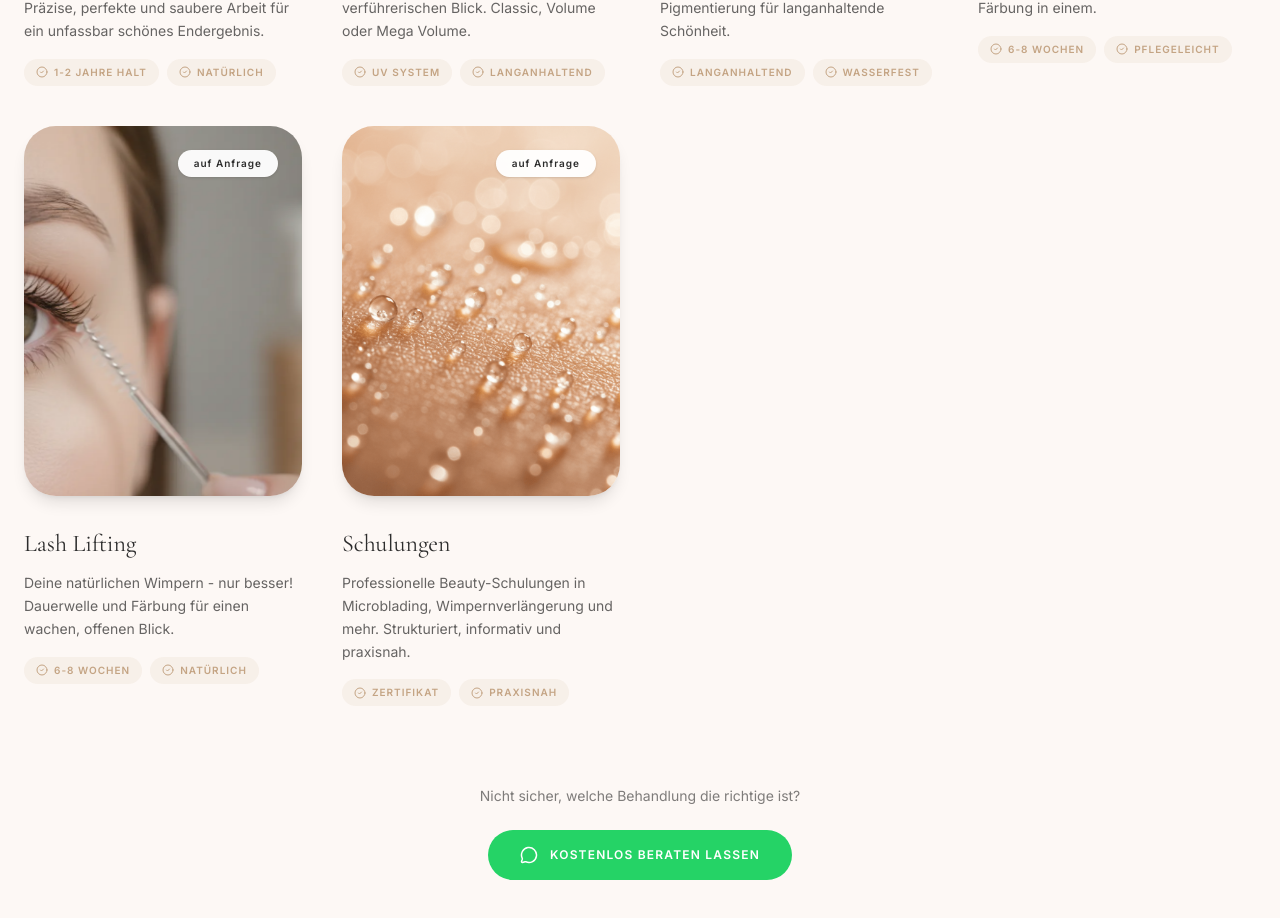
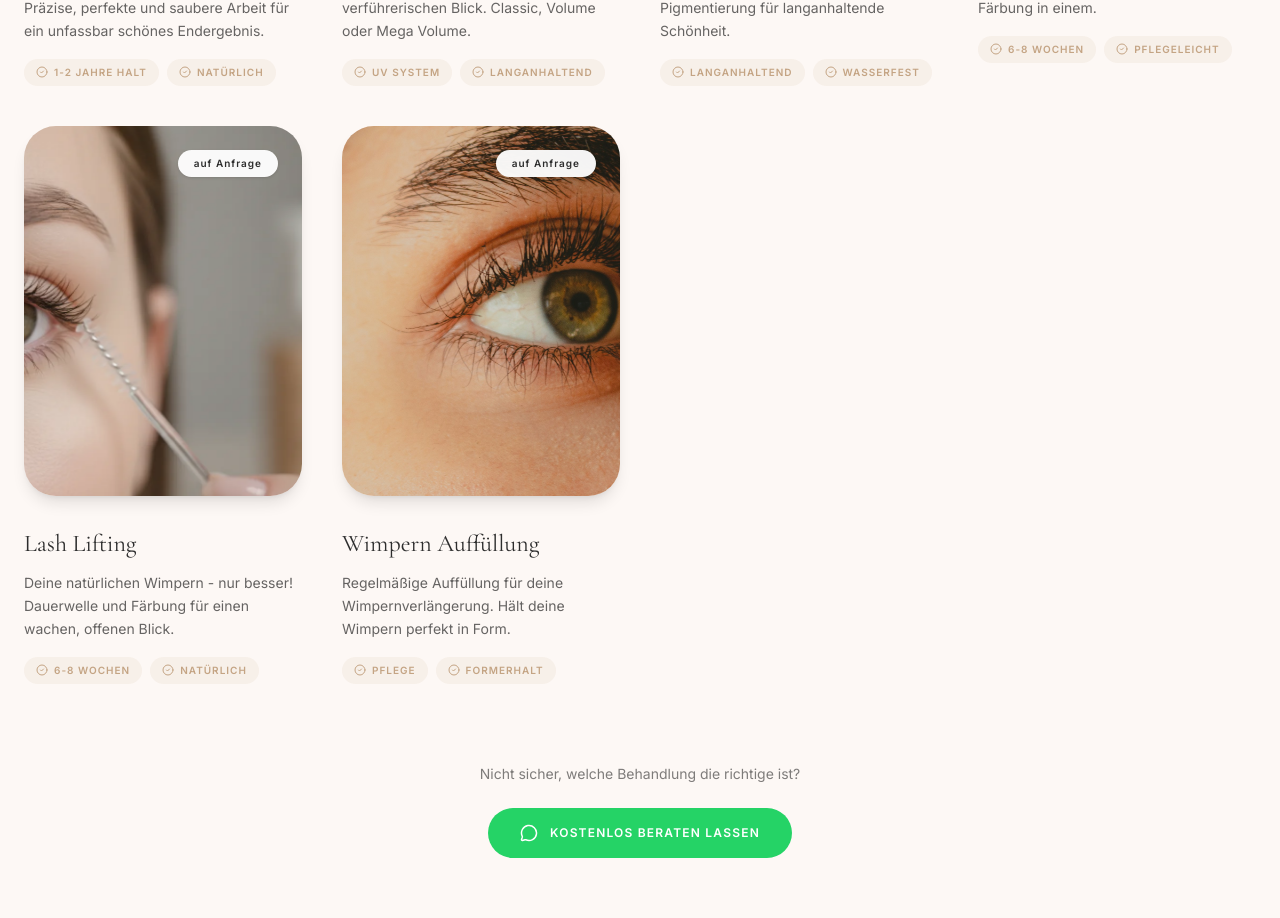
Before and after one commit to yaschroth/beautybyerona.com, a React (Vite) app: page / in a window 1280 px wide. Shown: the part 2018-2936 px from the top of the page. Built offline with nearby package versions, Linux system fonts and the light colour scheme.

Commit message:
Add wimpern3.jpg for Wimpern Auffüllung service

```diff
--- a/src/config.ts
+++ b/src/config.ts
@@ -165,11 +165,11 @@ export const config = {
       benefits: ["6-8 Wochen", "Natürlich"],
     },
     {
-      title: "Schulungen",
-      description: "Professionelle Beauty-Schulungen in Microblading, Wimpernverlängerung und mehr. Strukturiert, informativ und praxisnah.",
+      title: "Wimpern Auffüllung",
+      description: "Regelmäßige Auffüllung für deine Wimpernverlängerung. Hält deine Wimpern perfekt in Form.",
       price: "auf Anfrage",
-      image: "/beauty/Generated Image January 05, 2026 - 2_18PM (2).png",
-      benefits: ["Zertifikat", "Praxisnah"],
+      image: "/beauty/wimpern3.jpg",
+      benefits: ["Pflege", "Formerhalt"],
     },
   ],
 
```
Also changed, not shown: public/beauty/wimpern3.jpg (added), 3 other files (tests, documents, lock files or other folders).
